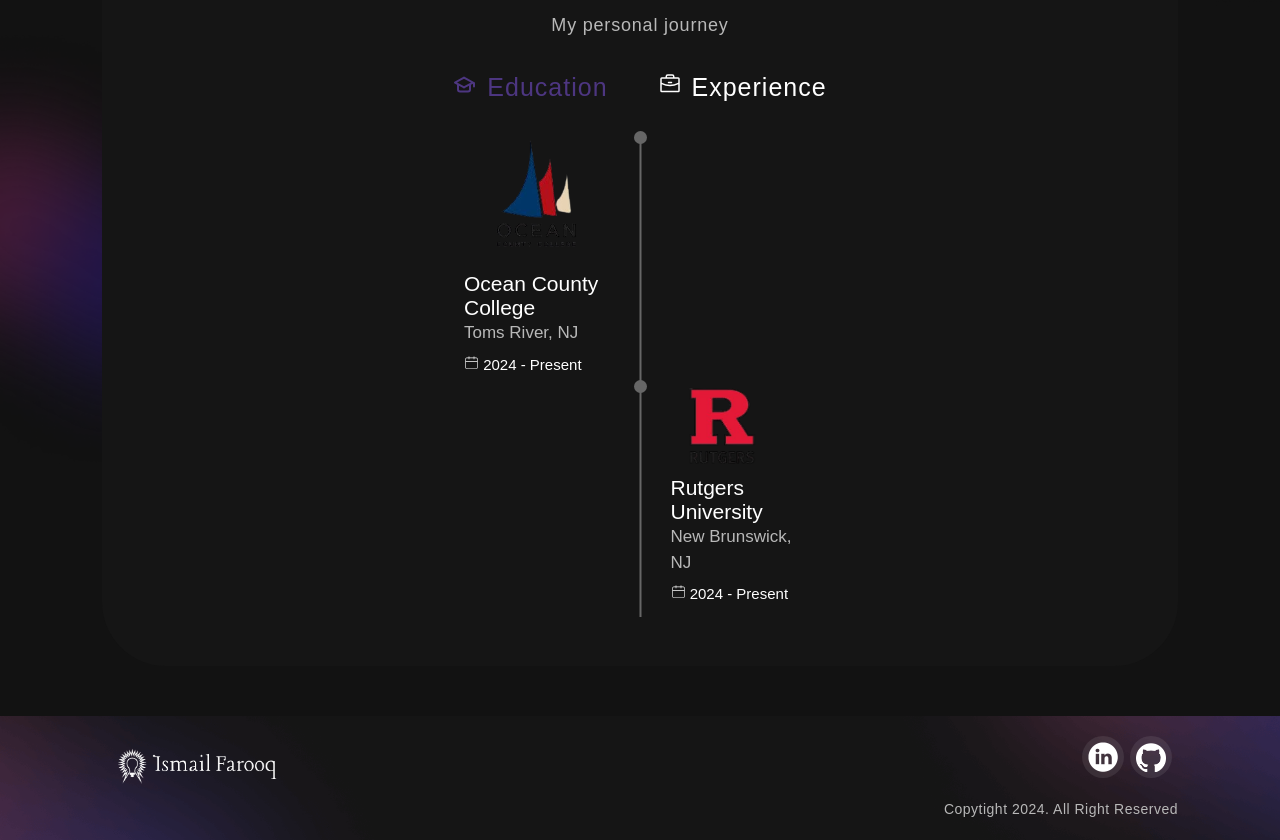
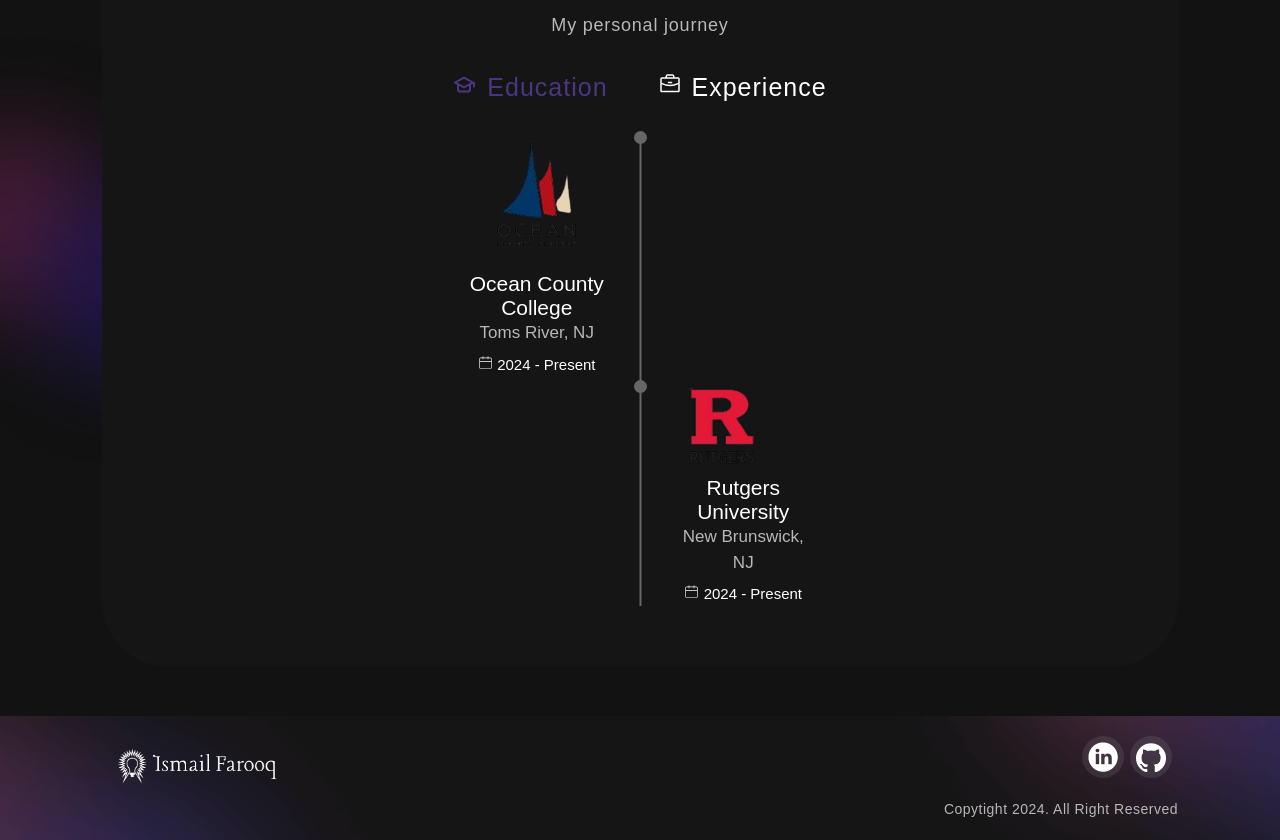
Before and after one commit to ismail-farooq/ismailfarooq, a React (Vite) app: page / in a window 1280 px wide. Shown: the part 2060-2900 px from the top of the page. Built offline with nearby package versions, Linux system fonts and the light colour scheme.

Commit message:
commit message

```diff
--- a/src/index.css
+++ b/src/index.css
@@ -539,12 +539,17 @@ footer p{
   justify-content: center;
 }
 .qualification_content {
-  display: none;
+  opacity: 0;
+  max-height: 0;
+  overflow: hidden;
+  transition: opacity 0.3s ease, max-height 0.3s ease;
 }
+
 .qualification_content_active {
-  display: block;
-  text-align: left;
+  opacity: 1;
+  max-height: 500px; /* Adjust based on your content */
 }
+
 .qualification_data {
   display: grid;
   grid-template-columns: 1fr max-content 1fr;
```
